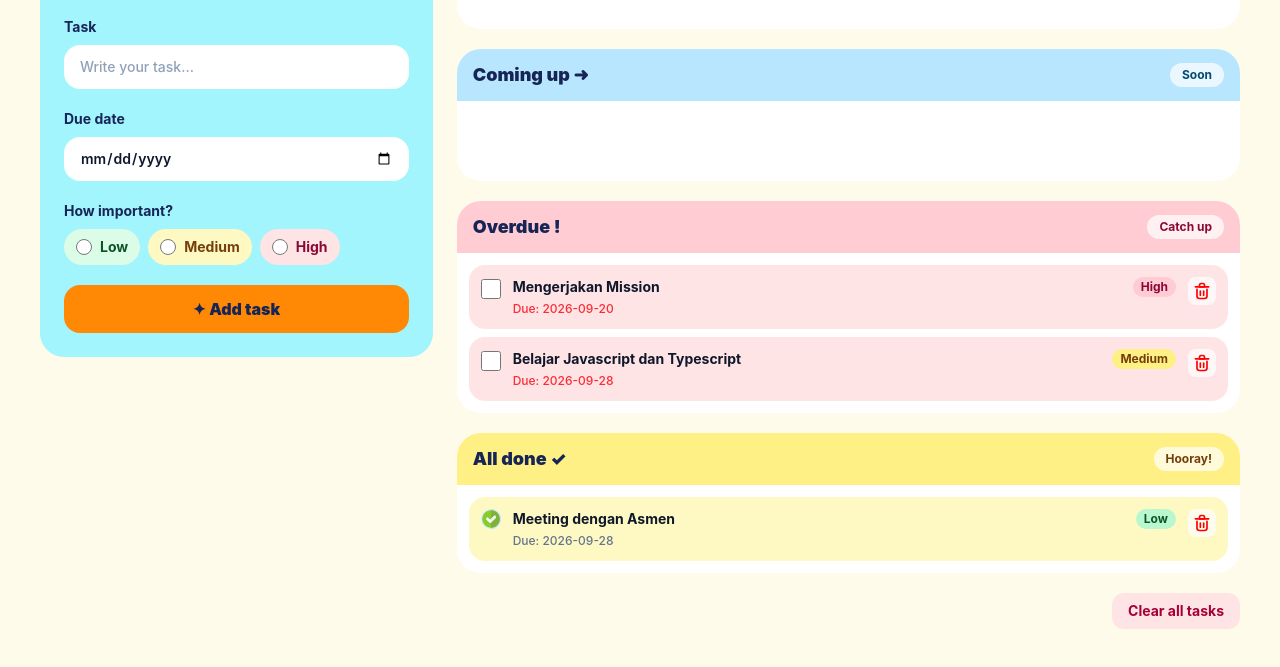
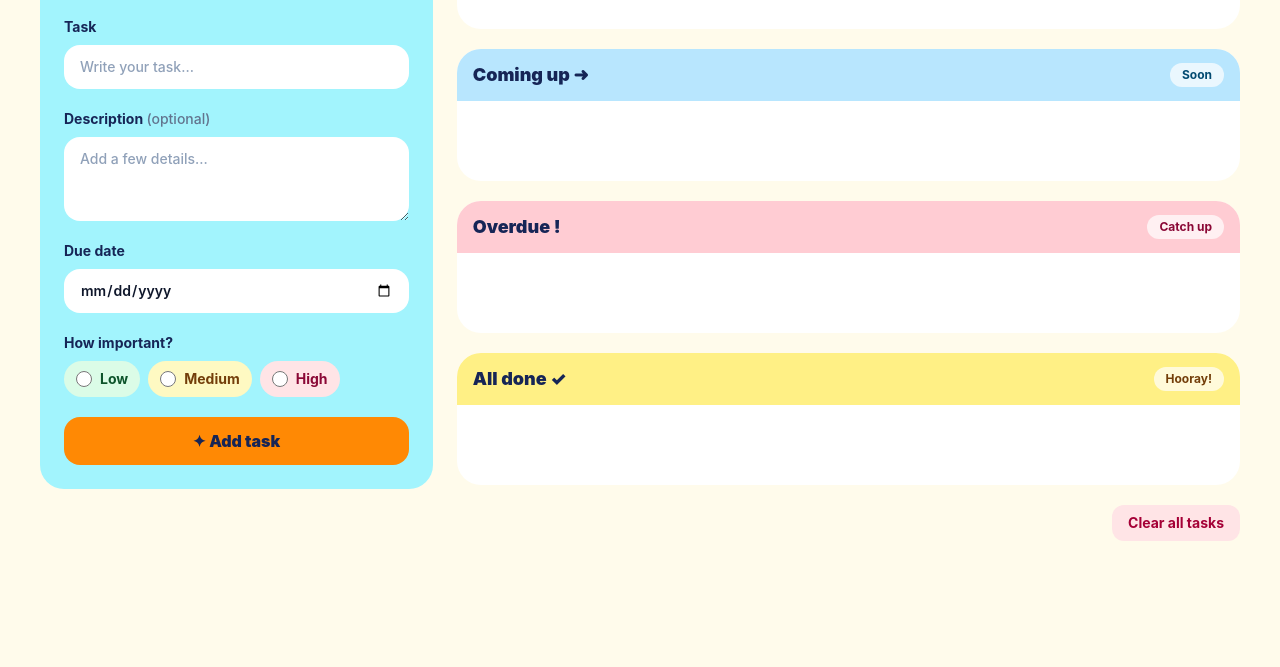
Before and after one commit to mfauzidr/todo-list, a website built with Vite: page index.html in a window 1280 px wide. Shown: the part 227-894 px from the top of the page. After the commit the page ends 820 px from the top, so only its background shows below. Built offline with nearby package versions, Linux system fonts and the light colour scheme.

Commit message:
feat: add description input

```diff
--- a/index.html
+++ b/index.html
@@ -40,6 +40,12 @@
             <label for="todo-title" class="text-sm font-bold text-blue-950">Task</label>
             <input id="todo-title" name="title" type="text" placeholder="Write your task..."
               class="w-full rounded-2xl bg-white px-4 py-3 text-sm font-semibold text-slate-900 outline-none placeholder:font-medium placeholder:text-slate-400 focus:ring-4 focus:ring-cyan-100" required />
+          </div>
+
+          <div class="flex flex-col gap-2">
+            <label for="todo-description" class="text-sm font-bold text-blue-950">Description <span class="font-medium text-slate-500">(optional)</span></label>
+            <textarea id="todo-description" name="description" rows="3" placeholder="Add a few details..."
+              class="w-full resize-y rounded-2xl bg-white px-4 py-3 text-sm font-semibold text-slate-900 outline-none placeholder:font-medium placeholder:text-slate-400 focus:ring-4 focus:ring-cyan-100"></textarea>
           </div>
 
           <div class="flex flex-col gap-2">
--- a/src/data/todo.data.ts
+++ b/src/data/todo.data.ts
@@ -1,28 +1,3 @@
 import type { Todo } from "../types/todo";
 
-export const todoData: Todo[] = [
-  {
-    id: "1",
-    title: "Mengerjakan Mission",
-    priority: "high",
-    createdAt: "2026-09-21T09:00:00",
-    dueDate: "2026-09-20",
-    completed: false,
-  },
-  {
-    id: "2",
-    title: "Belajar Javascript dan Typescript",
-    priority: "medium",
-    createdAt: "2026-09-21T10:00:00",
-    dueDate: "2026-09-28",
-    completed: false,
-  },
-  {
-    id: "3",
-    title: "Meeting dengan Asmen",
-    priority: "low",
-    createdAt: "2026-09-20T14:00:00",
-    dueDate: "2026-09-28",
-    completed: true,
-  },
-];
+export const todoData: Todo[] = [];
--- a/src/main.ts
+++ b/src/main.ts
@@ -13,8 +13,8 @@ const saveTodos = () => {
 const loadTodos = () => {
   const storedTodos = localStorage.getItem("todos");
   if (storedTodos) {
-    const parsedTodos = JSON.parse(storedTodos);
-    todos = parsedTodos;
+    const parsedTodos = JSON.parse(storedTodos) as Todo[];
+    todos = parsedTodos.map((todo) => ({ ...todo, description: todo.description ?? "" }));
   }
 };
 
@@ -141,8 +141,9 @@ deleteAllButton.addEventListener("click", () => {
 const todoForm = document.querySelector<HTMLFormElement>("#todo-form");
 
 const todoTitle = document.querySelector<HTMLInputElement>("#todo-title");
+const todoDescription = document.querySelector<HTMLTextAreaElement>("#todo-description");
 
-if (!todoForm || !todoTitle) {
+if (!todoForm || !todoTitle || !todoDescription) {
   throw new Error("Todo form element not found");
 }
 
@@ -171,6 +172,7 @@ todoForm.addEventListener("submit", (event) => {
   const newTodo: Todo = {
     id: String(newId),
     title: todoTitle.value,
+    description: todoDescription.value.trim(),
     priority: selectedPriority.value as Todo["priority"],
     createdAt: new Date().toISOString(),
     dueDate: todoDueDate.value,
--- a/src/render/todoRender.ts
+++ b/src/render/todoRender.ts
@@ -68,6 +68,10 @@ export const createTodoCard = (
   taskName.textContent = todo.title;
   taskName.className = "break-words text-sm font-bold text-slate-900";
 
+  const description = document.createElement("p");
+  description.textContent = todo.description;
+  description.className = "mt-1 whitespace-pre-wrap break-words text-sm text-slate-700";
+
   // Priority badge
   const priorityBadge = document.createElement("span");
   priorityBadge.textContent = todo.priority;
@@ -121,7 +125,11 @@ export const createTodoCard = (
   // Assemble
   todoHeader.append(taskName, priorityBadge);
 
-  todoContent.append(todoHeader, dueDate);
+  todoContent.append(todoHeader);
+  if (todo.description) {
+    todoContent.append(description);
+  }
+  todoContent.append(dueDate);
 
   card.append(statusElement, todoContent, deleteButton);
 
--- a/src/types/todo.ts
+++ b/src/types/todo.ts
@@ -5,6 +5,7 @@ export type TodoStatus = "today" | "upcoming" | "overdue" | "done";
 export interface Todo {
   id: string;
   title: string;
+  description: string;
   priority: Priority;
   createdAt: string;
   dueDate: string;
```
